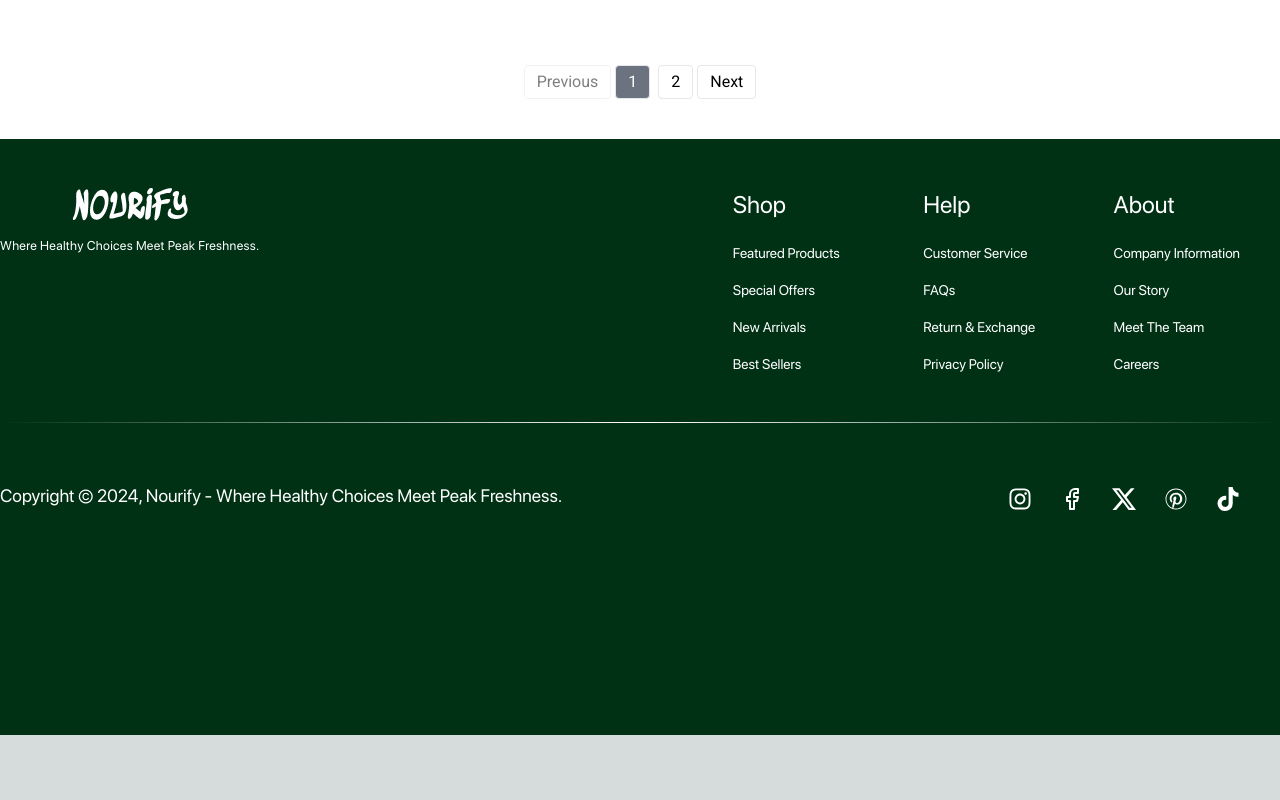
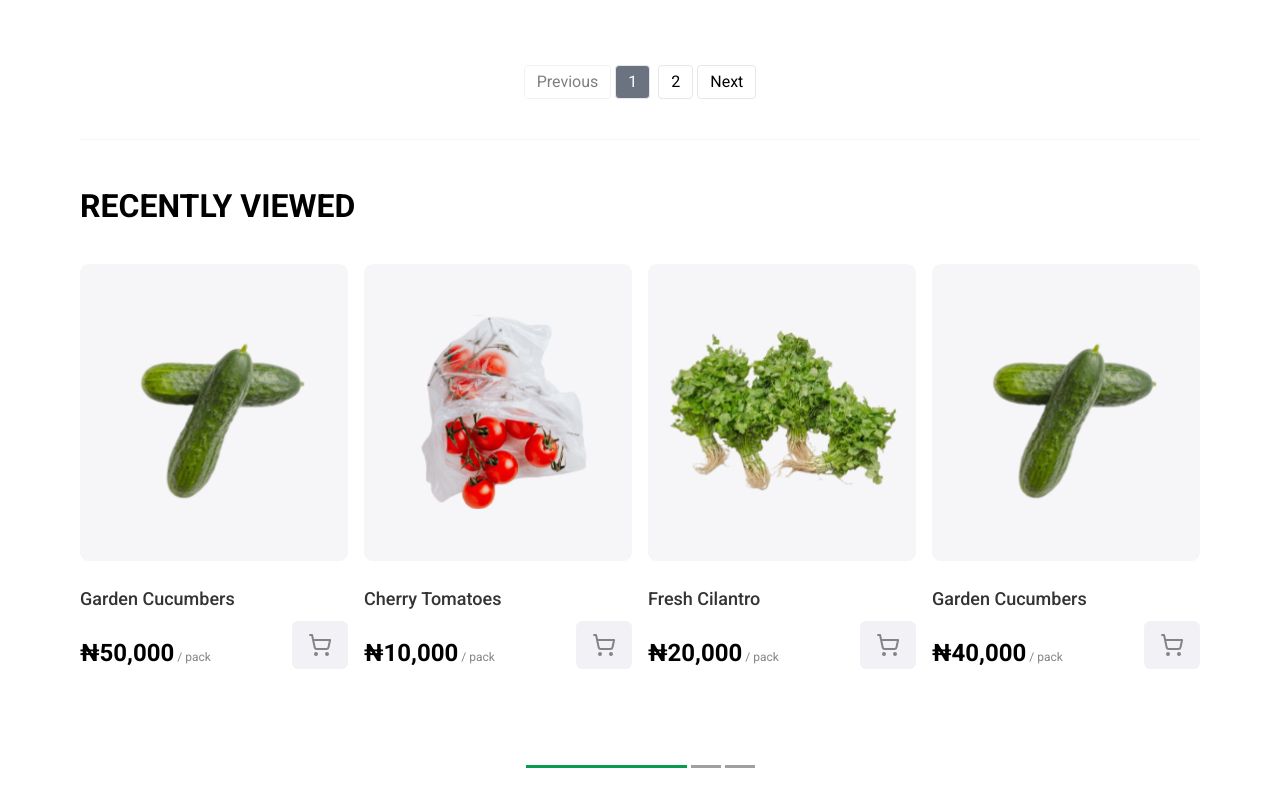
Before and after one commit to Nourify-develop/Nourify, a Next.js app: page /shop in a window 1280 px wide. Shown: the part 1840-2640 px from the top of the page. Before the commit the page ends 2575 px from the top, so only its background shows below. Built offline with nearby package versions, Linux system fonts and the light colour scheme; a web font is replaced by a local one.

Commit message:
feat(shop): add Recently Viewed component to shop section

```diff
--- a/src/app/shop/components/OurProducts.tsx
+++ b/src/app/shop/components/OurProducts.tsx
@@ -52,6 +52,17 @@ const OurProducts: React.FC = () => {
     indexOfFirstProduct,
     indexOfLastProduct
   );
+
+  // CREATING DUMMY CONSTANTS FOR NOW, WILL REMOVE LATER ONCE FUNCTIONALITY IS APPLIED
+  const indexOfFourthProduct = indexOfFirstProduct + 4;
+  const firstToFourthProducts = filteredProducts.slice(
+    indexOfFirstProduct,
+    indexOfFourthProduct
+  );
+  // const shuffledProducts = [...filteredProducts].sort(() => Math.random() - 0.5);
+  // const firstToFourthProducts = shuffledProducts.slice(0, 4);
+  // END OF DUMMY CONSTANTS
+  // /////////////
 
   const totalPages = Math.ceil(filteredProducts.length / productsPerPage);
 
@@ -204,6 +215,23 @@ const OurProducts: React.FC = () => {
           Next
         </button>
       </div>
+
+      {/* RECENTLY VIEWED  */}
+      <div
+        className="border-t"
+        style={{ borderTopWidth: "0.5px", borderTopColor: "#F6F5F7" }}
+      >
+        {" "}
+        <h1 className="uppercase font-bold text-[2rem] leading-9 pt-[3rem] flex-1 mb-[2.5rem]">
+          recently viewed
+        </h1>
+        <ProductGrid products={firstToFourthProducts}></ProductGrid>
+      </div>
+      <div className="flex items-center justify-center w-full gap-1">
+        <span className="w-[161px] h-[3px] bg-[#079C4E]"></span>
+        <span className="w-[30px] h-[3px] bg-[#A0A0A0]"></span>
+        <span className="w-[30px] h-[3px] bg-[#A0A0A0]"></span>
+      </div>
     </div>
   );
 };
--- a/src/components/Navbar.tsx
+++ b/src/components/Navbar.tsx
@@ -6,11 +6,16 @@ import { CiSearch } from "react-icons/ci";
 import { IoCartOutline } from "react-icons/io5";
 import { RxAvatar } from "react-icons/rx";
 import { usePathname } from "next/navigation";
+import { AnimatePresence, motion } from "framer-motion";
 
 function Navbar() {
   const [showMobileMenu, setShowMobileMenu] = useState(false);
+  const [showLoginMenu, setShowLoginMenu] = useState<boolean>(false);
   const toggleMobileMenu = useCallback(() => {
     setShowMobileMenu((current) => !current);
+  }, []);
+  const toggleLoginMenu = useCallback(() => {
+    setShowLoginMenu((current) => !current);
   }, []);
   const pathname = usePathname();
   const MENU_LINKS = [
@@ -39,7 +44,6 @@ function Navbar() {
           </ul>
         </nav>
         <Logo />
-
         <div className="flex md:gap-[1rem] lg:gap-[2rem] items-center">
           <div className="flex items-center md:gap-[1px] lg:gap-[3px] bg-gray-2 rounded-full ml-4 md:ml-0 md:px-1 md:py-1 lg:px-2 lg:py-2 transition-all duration-300 w-[60%] md:w-[100%]">
             <span>
@@ -58,10 +62,32 @@ function Navbar() {
                 2
               </p>
             </div>
-            <div className="bg-secondary rounded-full md:p-1 lg:p-2">
+            <div
+              onClick={toggleLoginMenu}
+              className="bg-secondary rounded-full md:p-1 lg:p-2"
+            >
               <RxAvatar className="text-white" size={"25px"} />
             </div>
           </div>
+
+          {/* TODO: MAKE A DROPDOWN FOR CREATE ACCOUNT AND LOGIN */}
+          {/* FIXME: WORKS */}
+
+          <AnimatePresence>
+            {showLoginMenu && (
+              <motion.div
+                initial={{ opacity: 0 }}
+                animate={{ opacity: 1 }}
+                exit={{ opacity: 0 }}
+                transition={{ duration: 0.5 }}
+                className="absolute flex flex-col items-center self-end top-[8rem] right-5 z-[1000] space-y-6 bg-white backdrop-blur-md sm:w-auto sm:self-center py-6  px-8 drop-shadow-md"
+              >
+                <Link href="/signup">Create an account</Link>
+                <Link href="/login">Log in</Link>
+              </motion.div>
+            )}
+            S
+          </AnimatePresence>
 
           {/* TODO: HAMBURGER ICON and add the "OPEN"  class dynamically.*/}
           {/* FIXME: WORKS */}
@@ -78,11 +104,15 @@ function Navbar() {
           {/* TODO: MOBILE MENU - make sure the hidden class is applied and then removed dynamically.*/}
           {/* FIXME: WORKS */}
 
-          <div className="md:hidden">
-            <div
-              className={`${
-                showMobileMenu ? "block" : "hidden"
-              } absolute flex flex-col items-center self-end py-8 mt-14 z-[1000] space-y-6 bg-white backdrop-blur-md sm:w-auto sm:self-center left-6 right-6 drop-shadow-md`}
+          <div>
+            <AnimatePresence>
+              {showMobileMenu && (
+                <motion.div
+                  initial={{ opacity: 0 }}
+                  animate={{ opacity: 1 }}
+                  exit={{ opacity: 0 }}
+                  transition={{ duration: 0.5 }}
+                  className="absolute flex flex-col items-center self-end py-8 mt-20 z-[1000] space-y-6 bg-white backdrop-blur-md sm:w-auto sm:self-center left-6 right-6 drop-shadow-md"
                 >
                   {MENU_LINKS.map(({ link, name }) => (
                     <Link
@@ -95,7 +125,9 @@ function Navbar() {
                       {name}
                     </Link>
                   ))}
-            </div>
+                </motion.div>
+              )}{" "}
+            </AnimatePresence>
           </div>
         </div>
       </header>
```
Lines whose indentation alone changed are shown as unchanged.
